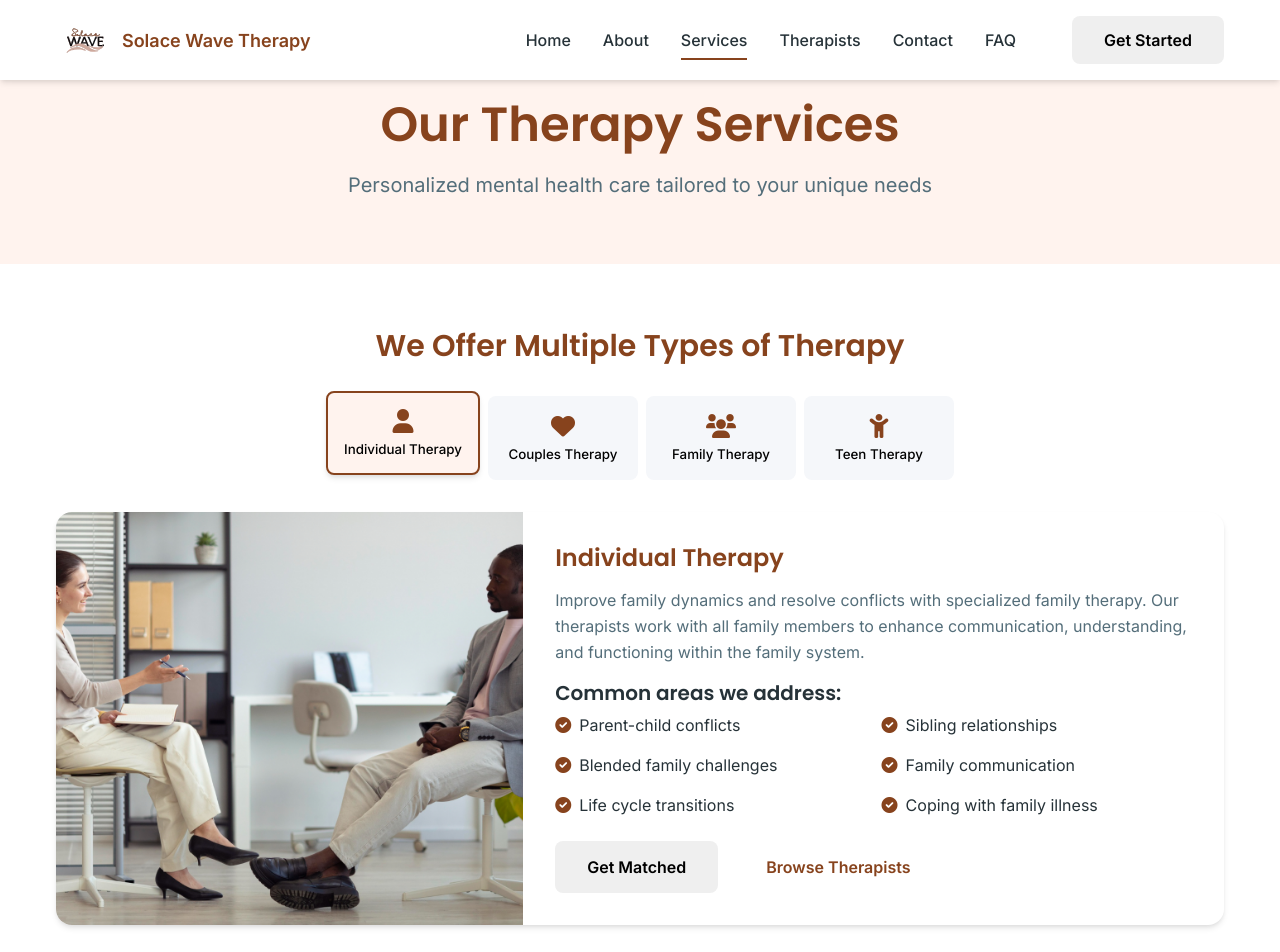
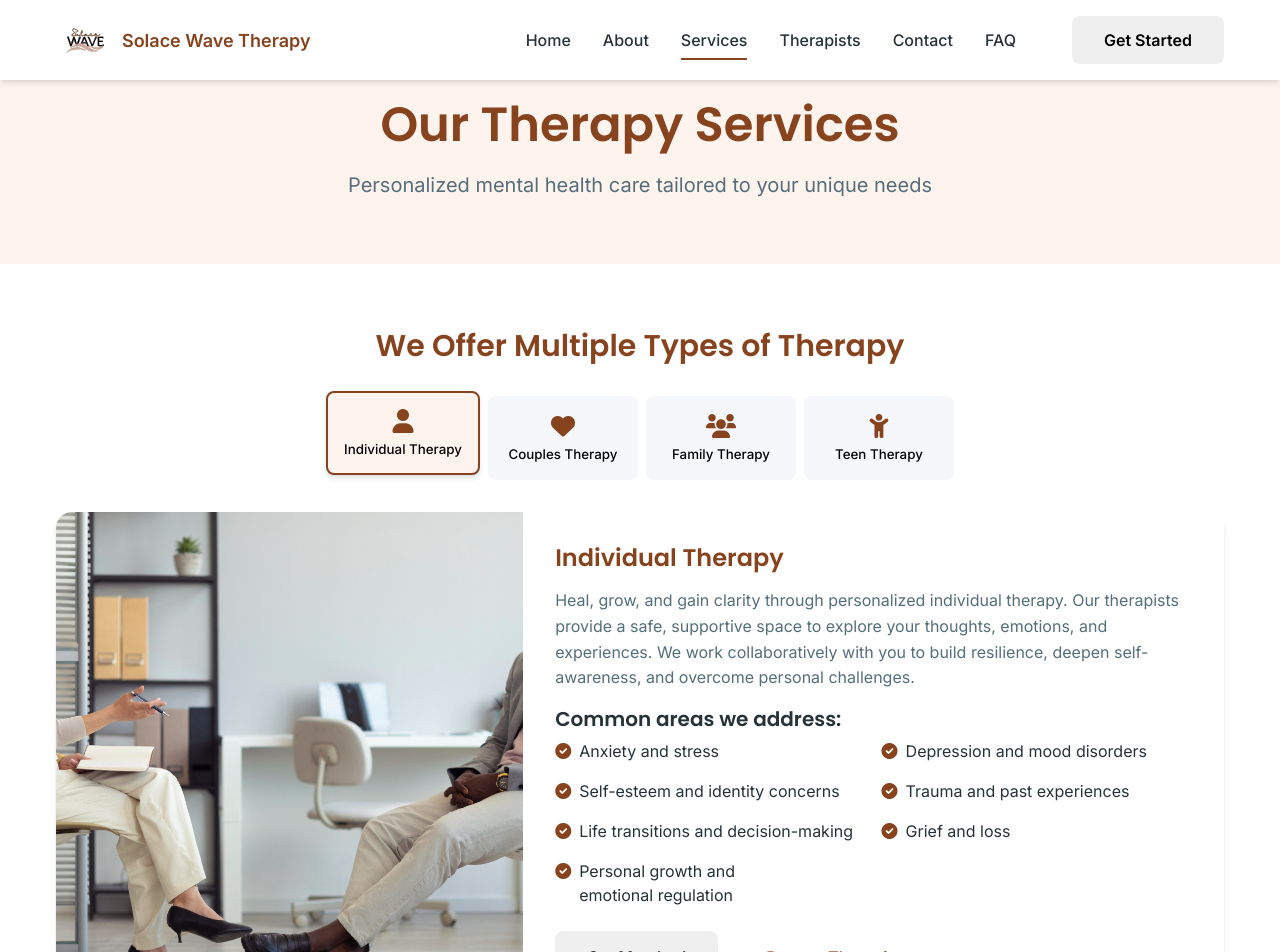
Before and after one commit to Transcend-black-magik/solacewave-web-app, a React (Create React App) app: page /services in a window 1280 px wide. Shown: the top 952 px of the page. Built offline with nearby package versions, Linux system fonts and the light colour scheme; no server answers.

Commit message:
fix: New Update

```diff
--- a/src/components/pages/ServicesPage.jsx
+++ b/src/components/pages/ServicesPage.jsx
@@ -104,15 +104,16 @@ const ServicesPage = () => {
                   </div>
                   <div className="therapy-details">
                     <h3>Individual Therapy</h3>
-                    <p>Improve family dynamics and resolve conflicts with specialized family therapy. Our therapists work with all family members to enhance communication, understanding, and functioning within the family system.</p>
+                    <p>Heal, grow, and gain clarity through personalized individual therapy. Our therapists provide a safe, supportive space to explore your thoughts, emotions, and experiences. We work collaboratively with you to build resilience, deepen self-awareness, and overcome personal challenges.</p>
                     <h4>Common areas we address:</h4>
                     <ul className="therapy-areas">
-                      <li><i className="fas fa-check-circle"></i> Parent-child conflicts</li>
-                      <li><i className="fas fa-check-circle"></i> Sibling relationships</li>
-                      <li><i className="fas fa-check-circle"></i> Blended family challenges</li>
-                      <li><i className="fas fa-check-circle"></i> Family communication</li>
-                      <li><i className="fas fa-check-circle"></i> Life cycle transitions</li>
-                      <li><i className="fas fa-check-circle"></i> Coping with family illness</li>
+                      <li><i className="fas fa-check-circle"></i> Anxiety and stress</li>
+                      <li><i className="fas fa-check-circle"></i> Depression and mood disorders</li>
+                      <li><i className="fas fa-check-circle"></i> Self-esteem and identity concerns</li>
+                      <li><i className="fas fa-check-circle"></i> Trauma and past experiences</li>
+                      <li><i className="fas fa-check-circle"></i> Life transitions and decision-making</li>
+                      <li><i className="fas fa-check-circle"></i> Grief and loss</li>
+                      <li><i className="fas fa-check-circle"></i> Personal growth and emotional regulation</li>
                     </ul>
                     <div className="therapy-cta">
                       <button onClick={handleGetStarted} className="btn btn-primary">Get Matched</button>
@@ -125,7 +126,7 @@ const ServicesPage = () => {
               {activeTab === 'couples' && (
                 <div className="therapy-type-content">
                   <div className="therapy-image">
-                    <img src="/assets/images/couples-therapy.jpg" alt="Couples Therapy" />
+                    <img src="/assets/images/couples_therapy.jpg" alt="Couples Therapy" />
                   </div>
                   <div className="therapy-details">
                     <h3>Couples Therapy</h3>
@@ -150,7 +151,7 @@ const ServicesPage = () => {
               {activeTab === 'family' && (
                 <div className="therapy-type-content">
                   <div className="therapy-image">
-                    <img src="/assets/images/family-therapy.jpg" alt="Family Therapy" />
+                    <img src="/assets/images/family_therapy.jpg" alt="Family Therapy" />
                   </div>
                   <div className="therapy-details">
                     <h3>Family Therapy</h3>
```
Also changed, not shown: public/assets/images/couples_therapy.jpg (added), public/assets/images/family_therapy.jpg (added).
